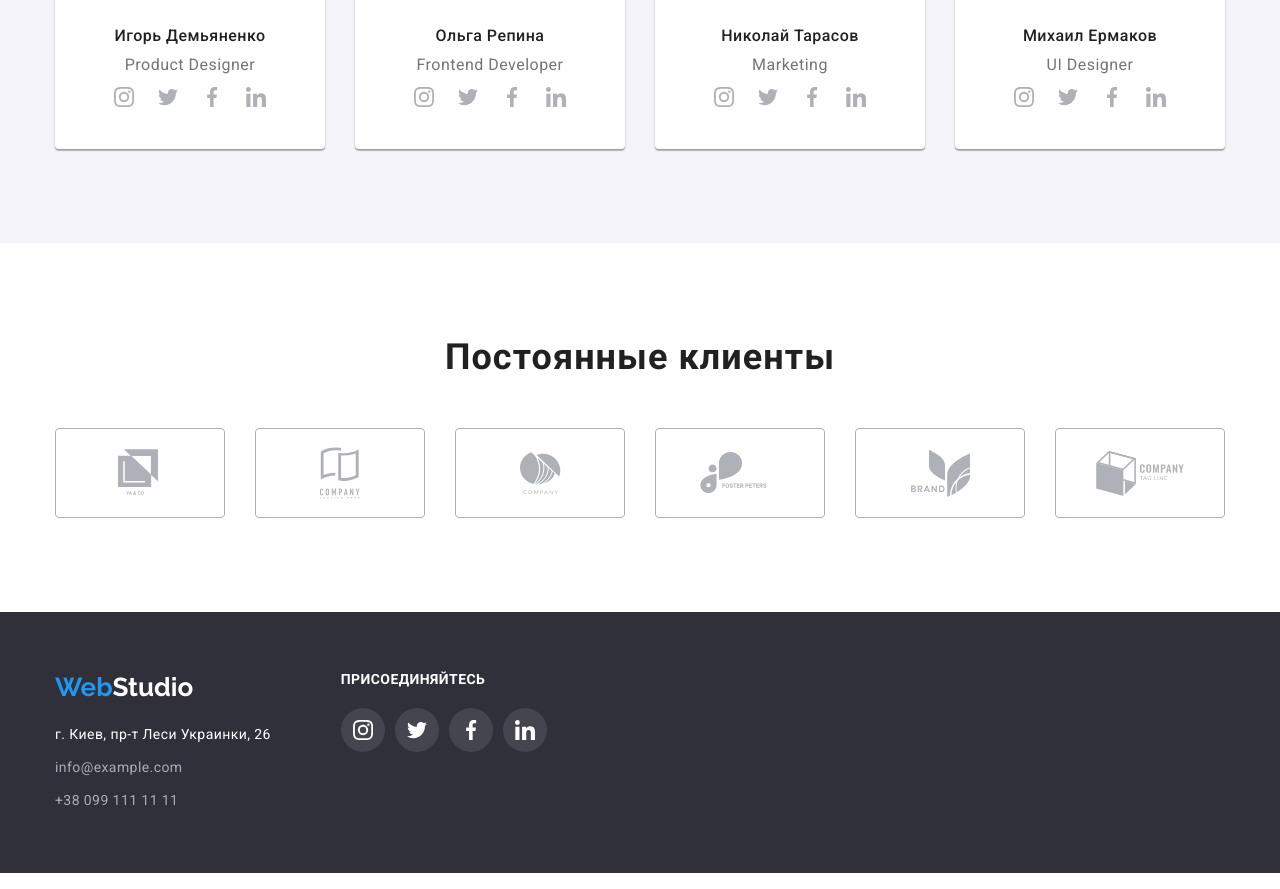
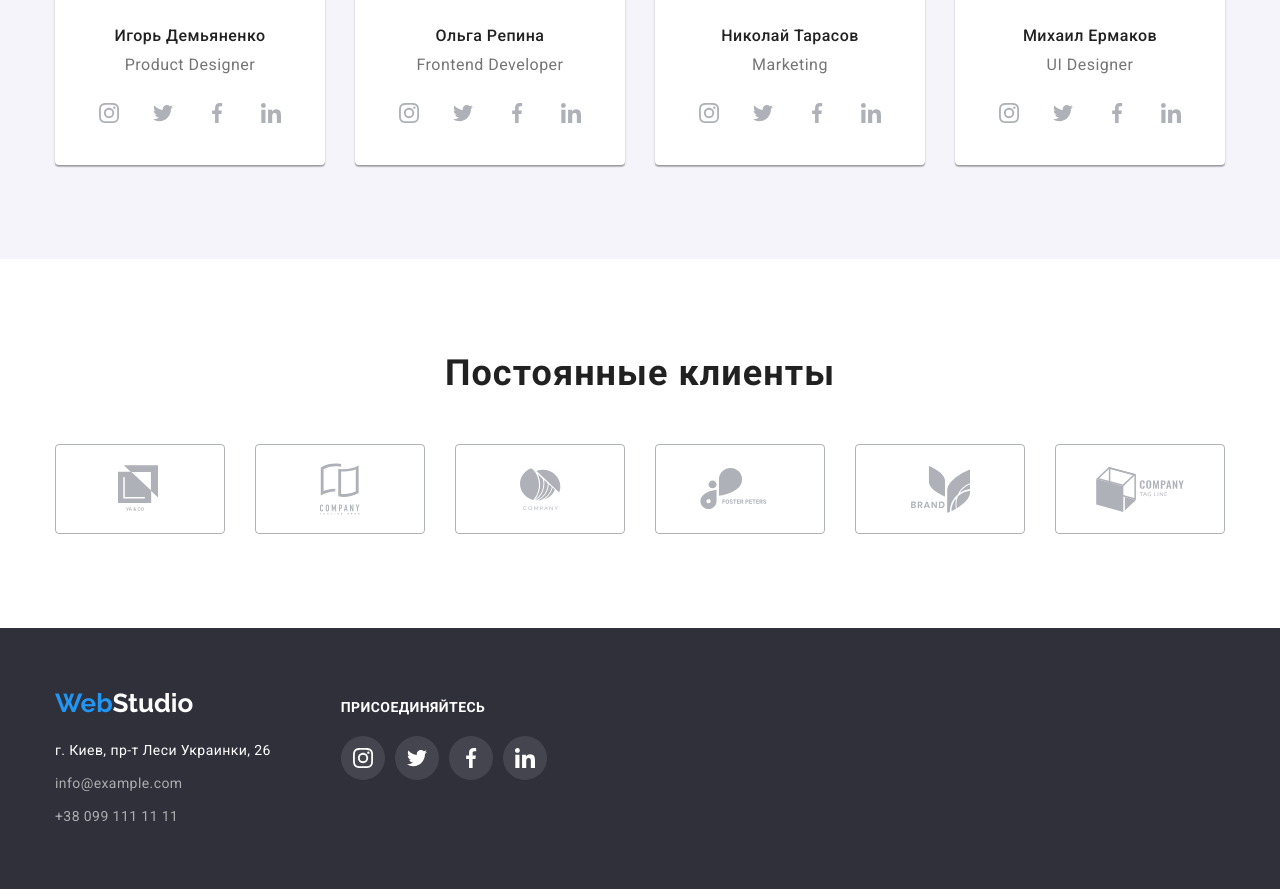
Before and after one commit to Serhii-05/goit-markup-hw-04, a plain HTML site: page index.html in a window 1280 px wide. Shown: the part 2045-2934 px from the top of the page. Drawn offline with Linux system fonts and the light colour scheme.

Commit message:
Update style.css

```diff
--- a/css/style.css
+++ b/css/style.css
@@ -227,7 +227,7 @@ a {
   display: flex;
   justify-content: center;
   align-items: center;
-
+  width: 270px;
   height: 120px;
 }
 
@@ -299,6 +299,11 @@ a {
   display: flex;
   justify-content: center;
   align-items: center;
+  margin-top: 16px;
+}
+
+.team-list-icon li:not(:last-child) {
+  margin-right: 10px;
 }
 
 .team-link {
@@ -542,7 +547,8 @@ a {
 }
 
 .soc-container {
-  margin-left: 70px;
+  padding-left: 70px;
+  padding-top: 12px;
 }
 
 .soc-head {
```
